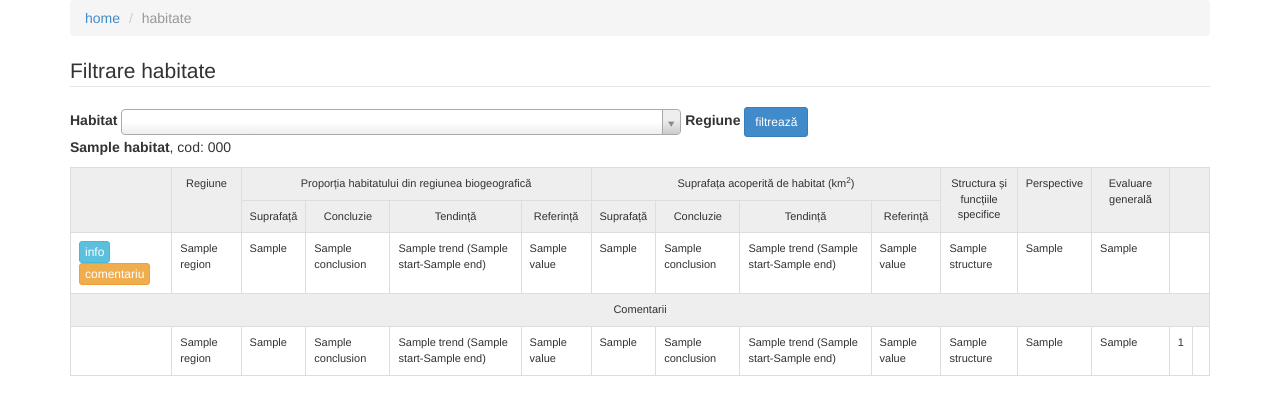
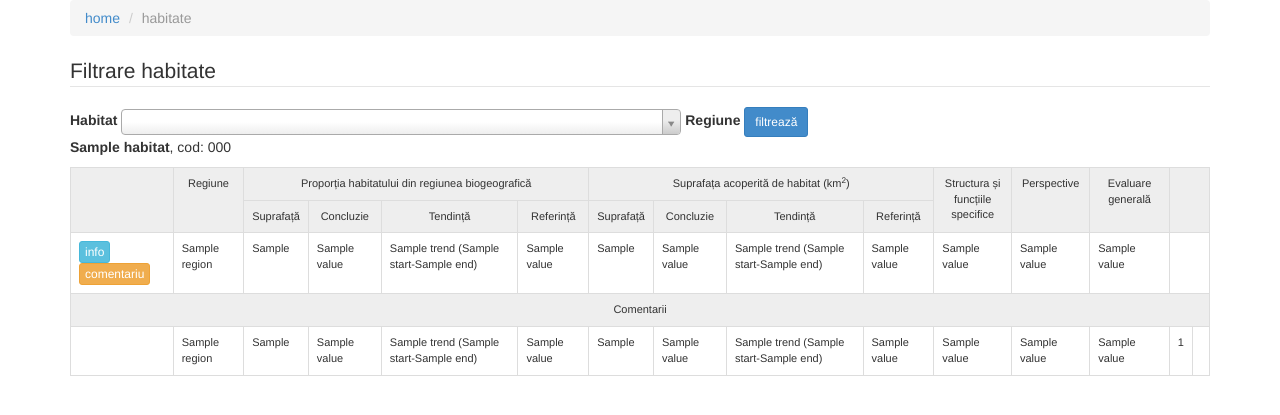
Before and after one commit to eaudeweb/art17-consultation, a Python web app: template art17/templates/habitat/index.html in a window 1280 px wide. Shown: the top 415 px of the page. Run offline with Jinja, Linux system fonts and the light colour scheme; the template is opened without the code that fills it: most values are stand-ins (such as "Sample title", 1, 10 or a date in 2020).

Commit message:
conclusion is a struct

```diff
--- a/art17/schemas.py
+++ b/art17/schemas.py
@@ -55,7 +55,9 @@ class GenericRecord(object):
         }
 
     def _get_conclusion(self, name):
-        return getattr(self.row, 'conclusion_%s' % name)
+        return {
+            'value': getattr(self.row, 'conclusion_%s' % name),
+        }
 
     def _get_reference_value(self, name, ideal):
         favourable = getattr(self.row, 'complementary_favourable_%s' % name)
--- a/art17/templates/common/td.html
+++ b/art17/templates/common/td.html
@@ -1,5 +1,5 @@
 {% macro conclusion_td(conclusion) -%}
-  <td class="conclusion-{{ conclusion }}">{{ conclusion }}</td>
+  <td class="conclusion-{{ conclusion.value }}">{{ conclusion.value }}</td>
 {%- endmacro %}
 
 
--- a/art17/templates/habitat/comment.html
+++ b/art17/templates/habitat/comment.html
@@ -190,7 +190,7 @@
             </div>
 
             <div class="col-sm-6 text-primary">
-              {{ record.range.conclusion }}
+              {{ record.range.conclusion.value }}
             </div>
           </div>
         </div>
--- a/art17/templates/species/comment.html
+++ b/art17/templates/species/comment.html
@@ -190,7 +190,7 @@
             </div>
 
             <div class="col-sm-6 text-primary">
-              {{ record.range.conclusion }}
+              {{ record.range.conclusion.value }}
             </div>
           </div>
         </div>
```
